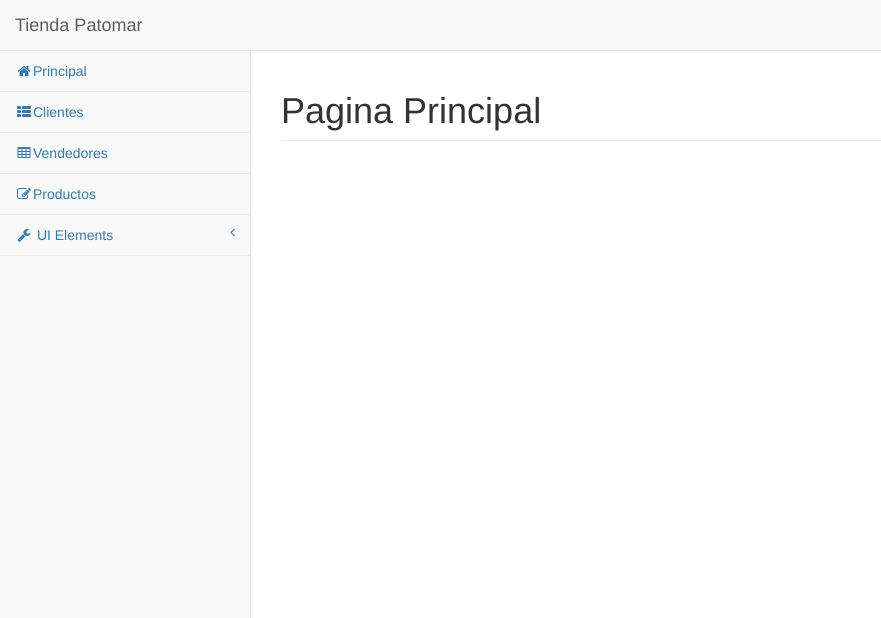
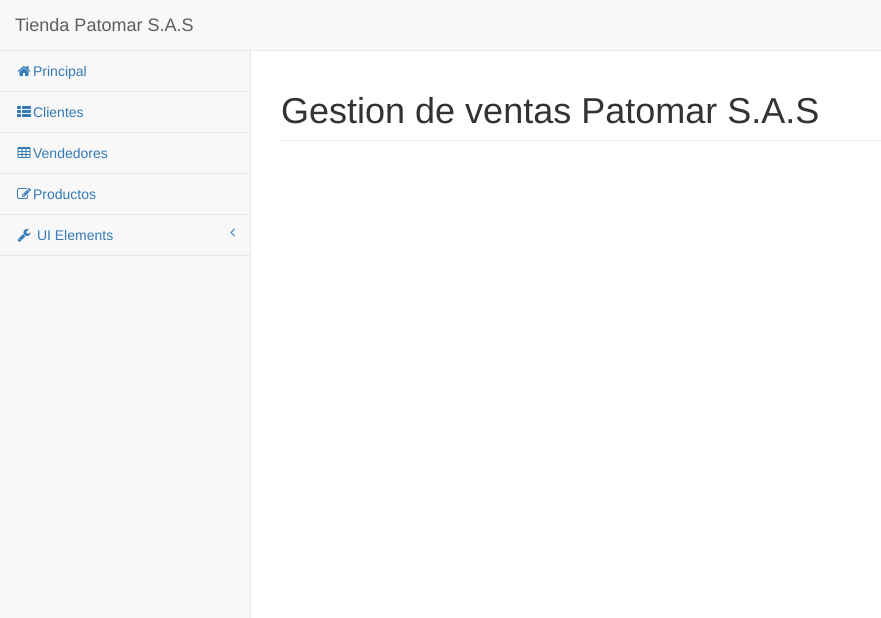
Before and after one commit to fclopez/patomat-php, a PHP site: page /pages/index.php in a window 1280 px wide. Shown: the top 618 px of the page, without its empty margins (0-881 px from the left). Run offline with PHP 8.4, Linux system fonts and the light colour scheme.

Commit message:
correccion actualizacion cliente y pantalla principal

```diff
--- a/pages/Clientes.php
+++ b/pages/Clientes.php
@@ -135,7 +135,7 @@
                             echo '<td>'. $row['telefono'] . '</td>';
                             echo '<td width=200>';
                             echo ' ';
-                            echo '<a class="btn btn-success" href="Actualizarcliente.php?id='.$row['id_cliente'].'">Actualizar</a>';
+                            echo '<a class="btn btn-success" href="ActualizarCliente.php?id='.$row['id_cliente'].'">Actualizar</a>';
                             echo ' ';
                             echo '<a class="btn btn-danger" href="BorrarCliente.php?id='.$row['id_cliente'].'">Borrar</a>';
 
--- a/pages/index.php
+++ b/pages/index.php
@@ -32,7 +32,7 @@
         <!-- Navigation -->
         <nav class="navbar navbar-default navbar-static-top" role="navigation" style="margin-bottom: 0">
             <div class="navbar-header">
-                <a class="navbar-brand" href="index.php">Tienda Patomar</a>
+                <a class="navbar-brand" href="index.php">Tienda Patomar S.A.S</a>
             </div>
             <!-- /.navbar-header -->
 
@@ -65,7 +65,7 @@
         <div id="page-wrapper">
             <div class="row">
                 <div class="col-lg-12">
-                    <h1 class="page-header">Pagina Principal</h1>
+                    <h1 class="page-header">Gestion de ventas Patomar S.A.S</h1>
                 </div>
                 <!-- /.col-lg-12 -->
             </div>
```
